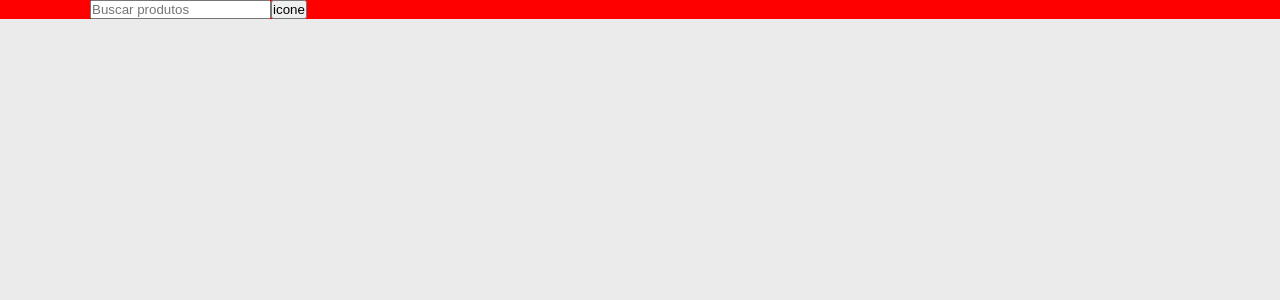
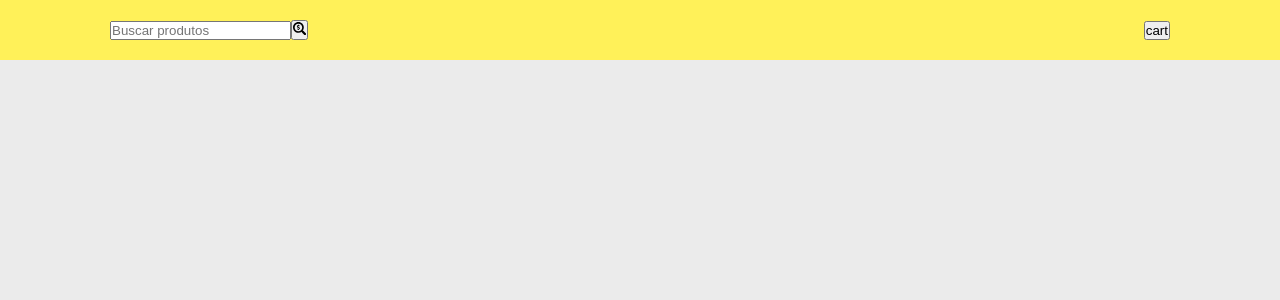
Before and after one commit to Vinicius0988/Carrinho-de-compras, a React (Create React App) app: page / in a window 1280 px wide. Shown: the top 300 px of the page. Built offline with nearby package versions, Linux system fonts and the light colour scheme; the HTML template or start-up script is replaced by a standard one; a web font is replaced by a local one.

Commit message:
adiciona Header e SearchBar ao projeto

```diff
--- a/src/App.jsx
+++ b/src/App.jsx
@@ -1,5 +1,5 @@
 import React from "react";
-import Header from "./components/Header";
+import Header from "./components/Header/Header";
 
 function App() {
   return (
--- a/src/components/Header/Header.css
+++ b/src/components/Header/Header.css
@@ -0,0 +1,12 @@
+.header {
+    background-color: #fff159;
+    position: fixed;
+    width: 100%;
+}
+
+.header > div {
+    display:  flex;
+    justify-content: space-between;
+    align-items: center;
+    padding: 20px;
+}
--- /dev/null
+++ b/src/components/Header/Header.jsx
@@ -0,0 +1,17 @@
+import React from "react";
+import SearchBar from "../SearchBar/SearchBar";
+
+import './Header.css'
+
+function Header() {
+    return (
+        <header className="header">
+            <div className="container">
+                <SearchBar />
+                <button>cart</button>
+            </div>
+        </header>
+    )
+}
+
+export default Header;
--- /dev/null
+++ b/src/components/SearchBar/SearchBar.css
@@ -0,0 +1,14 @@
+.search-bar {
+    display: flex;
+    background-color: aliceblue;
+    width: 100%;
+    max-width: 500px;
+    justify-content: space-between;
+    box-shadow: 0 1px 2px 0 rgba(0, 0, 0, 0.1);
+}
+
+.search__input {
+    padding: 13px;
+    flex-grow: 1;
+    border: none;
+}
--- a/src/components/Header.jsx
+++ b/src/components/SearchBar/SearchBar.jsx
@@ -1,11 +1,8 @@
 import React from "react";
-
-function Header() {
+import { FaSearchDollar } from "react-icons/fa";
+function SearchBar() {
     return (
-        <header className="header" style={{ background: 'red' }}>
-            <div className="container">
-
-            <form>
+        <form>
                 <input
                 type="search"
                 placeholder="Buscar produtos"
@@ -14,13 +11,10 @@ function Header() {
                 />
 
                 <button type="submit" className="search__button">
-                    icone
+                    <FaSearchDollar />
                 </button>
             </form>
-
-            </div>
-        </header>
     )
 }
 
-export default Header;
+export  default SearchBar
```
